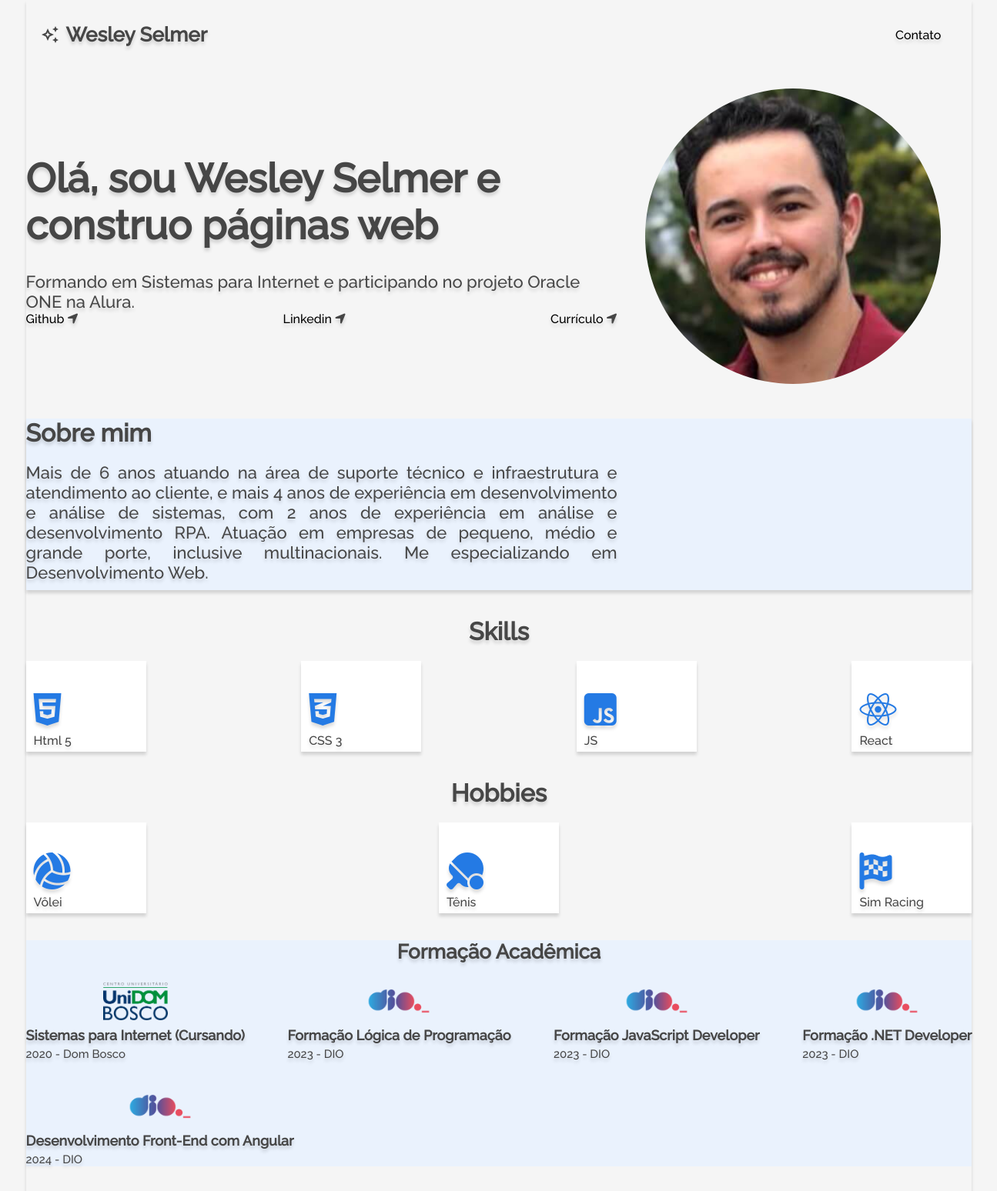
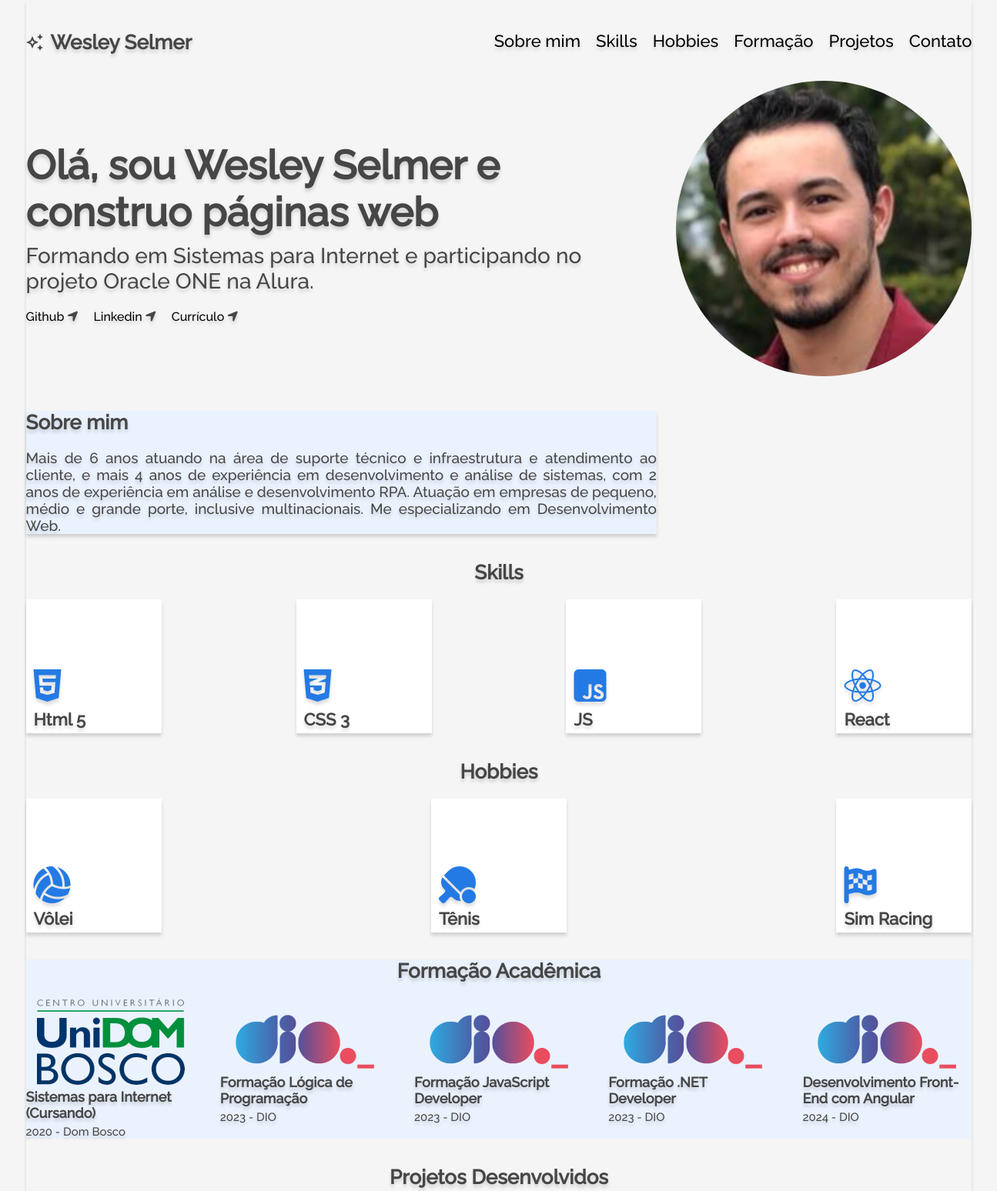
Before and after one commit to wesleyselmer/alura_portfolio, a plain HTML site: page index.html in a window 1536 px wide. Shown: the top 1548 px of the page at 77% size, without its empty margins (120-1415 px from the left). Drawn offline with Linux system fonts and the light colour scheme.

Commit message:
Versão Final 1.0

```diff
--- a/styles.css
+++ b/styles.css
@@ -60,6 +60,7 @@ section.menu {
     .header{
         display: flex;
         flex-direction: row;
+        align-items: center;
         gap: 10px;
     }
 
@@ -203,8 +204,8 @@ section.formacao {
     }
 
     .formacao__cursos__item__img > img {
-        width: 84px;
-        height: 58px;
+        max-width: 84px;
+        max-height: 58px;
         object-fit: contain;
     }
 
@@ -358,60 +359,17 @@ section.rodape {
 }
 
 /*Tablet: Config de 768px até 1300px*/
-@media (min-width: 768px) and (max-width: 1300px) {
+@media (min-width: 768px) {
     body {
         padding: 0 10vw 0 10vw;
     }
 
-    section.menu {
+    section.titulo {
 
-    }
-    section.titulo {}
-    section.sobremim {}
-    section.skills {}
-    section.hobbies {}
-    section.formacao {}
-    section.experiencia {}
-    section.contato {}
-    section.rodape {}
-}
-
-/*Desktop: Acima de 1300px*/
-@media (min-width: 1300px) {
-
-    body {
-        padding: 0 10vw 0 10vw;
-    }
-
-    section.menu {
-        flex-wrap: wrap;
-        align-items: center;
-
-        .header {
-            margin: 20px;
-            justify-content: flex-start;
-            align-items: center;
+        .titulo__perfil {
+            width: 146px;
+            height: 146px;
         }
-
-        .menu__titulo {
-            font-size: 26px;
-        }
-
-        nav {
-            display: flex;
-            justify-content: flex-end;
-            margin-right: 40px;
-        }
-
-        .menu__lista{
-            display: flex;
-            flex-direction: row;
-            gap: 25px;
-            justify-content: flex-end;
-        }
-    }
-
-    section.titulo {
 
         .titulo__div {
             display: flex;
@@ -421,81 +379,133 @@ section.rodape {
         }
 
         .titulo__container {
-            width: 50vw;
-        }
-
-        .titulo__bio {
-            font-size: 52px;
-            margin-bottom: 30px;
-        }
-
-        .titulo__subsecao {
-            font-size: 22px;
-            margin: 0;
+            align-self: flex-start;
         }
 
         .titulo__conexoes {
+            justify-content: flex-start;
             gap: 20px;
+        }
+    }
+
+    section.formacao {
+
+        .formacao__cursos {
+            justify-content: space-between;
+        }
+
+        .formacao__cursos__lista {
+            display: flex;
+            flex-direction: column;
+            align-items: flex-start;
+            max-width: 220px;
+        }
+
+        .formacao__cursos__item__img {
+            align-self: center;
+        }
+    }
+}
+
+/*Desktop: Acima de 1300px*/
+@media (min-width: 1300px) {
+
+    section.menu {
+
+        margin-top: 40px;
+
+        .menu__titulo {
+            font-size: 26px;
+        }
+
+        .menu__lista {
+            display: flex;
+            flex-direction: row;
+            gap: 20px;
+        }
+
+        #menu1, #menu2, #menu3, #menu4, #menu5 {
+            display: block;
+        }
+
+        .menu__lista__item {
+            font-size: 22px;
+            font-weight: normal;
+        }
+    }
+
+    section.titulo {
+
+        .titulo__container {
+            max-width: 66.67%;
+            align-self: center;
         }
 
         .titulo__perfil {
             width: 384px;
             height: 384px;
-            margin-right: 40px;
+        }
+
+        .titulo__bio {
+            font-size: 52px;
+            font-weight: bold;
+        }
+
+        .titulo__subsecao {
+            font-size: 28px;
+            margin-bottom: 20px;
         }
     }
 
     section.sobremim {
-
-        .sobremim__container {
-            text-align: justify;
-
-        }
+        max-width: 66.67%;
 
         .sobremim__titulo {
-            text-align: left;
-            font-size: 32px;
-            margin-bottom: 20px;
+            text-align: left !important;
         }
 
         .sobremim__paragrafo {
-            width: 50vw;
-            font-size: 22px;
-            margin-bottom: 10px;
+            font-size: 19px;
+            font-weight: normal;
         }
     }
 
     section.skills {
 
-        .skills__titulo {
-            font-size: 32px;
+        .skills__caixa {
+            width: 176px;
+            height: 174px;
+        }
+
+        .skills__nome {
+            font-size: 22px;
+            font-weight: bold;
         }
     }
 
     section.hobbies {
 
-        .hobbies__titulo {
-            font-size: 32px;
+        .hobbies__caixa {
+            width: 176px;
+            height: 174px;
+        }
+
+        .hobbies__nome {
+            font-size: 22px;
+            font-weight: bold;
         }
     }
 
     section.formacao {
 
-        margin-bottom: 25px;
-
-        .formacao__cursos {
-            display: flex;
-            flex-direction: row;
-            justify-content: space-between;
-            align-items: center;
-            flex-wrap: wrap;
-            gap: 30px;
-
-        }
-
         .formacao__cursos__item__img {
             max-width: 368px;
             max-height: 286px;
+        }
+
+        .formacao__cursos__item__img > img {
+            max-width: 192px;
+            max-height: 130px;
         }
     }
 
@@ -510,6 +520,7 @@ section.rodape {
             flex-direction: row;
             justify-content: space-around;
             align-items: center;
+            margin-bottom: 15px;
         }
 
         .experiencia__caixa__alt {
@@ -521,13 +532,13 @@ section.rodape {
         }
 
         .experiencia__caixa > img {
-            width: 752px;
-            height: 406px;
+            width: 772px;
+            height: 426px;
         }
 
         .experiencia__caixa__alt > img {
-            width: 752px;
-            height: 406px;
+            width: 772px;
+            height: 426px;
             object-fit: contain;
             box-shadow: var(--shadow);
         }
@@ -538,12 +549,14 @@ section.rodape {
             flex-direction: column;
             justify-content: center;
             align-items: center;
+            align-self: center;
         }
     }
 
     section.contato {
 
         .contato__img {
+            display: block;
             width: 464px;
             height: 593px;
             object-fit: contain;
```
